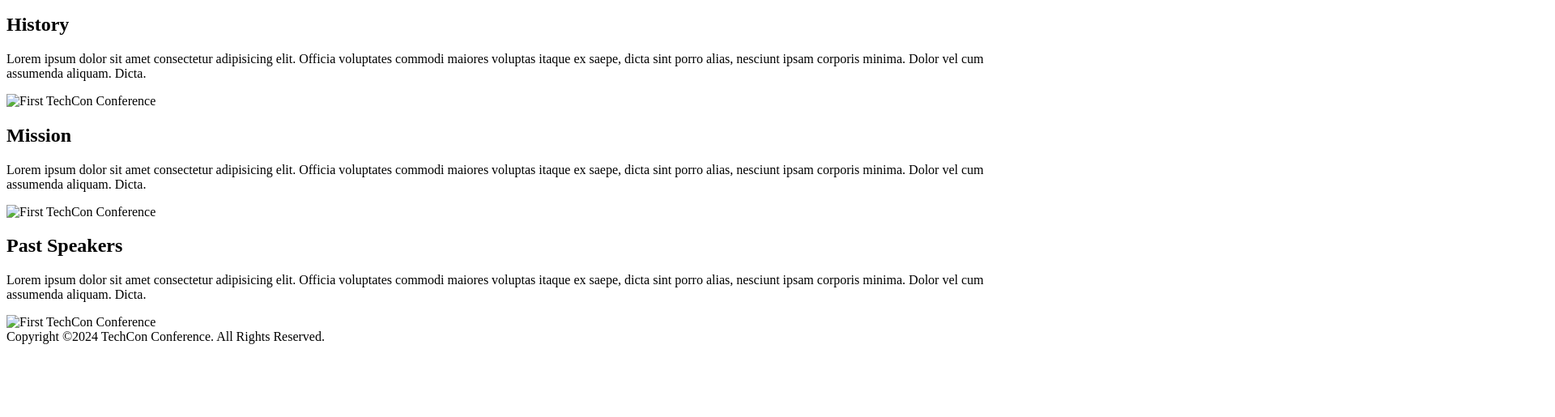
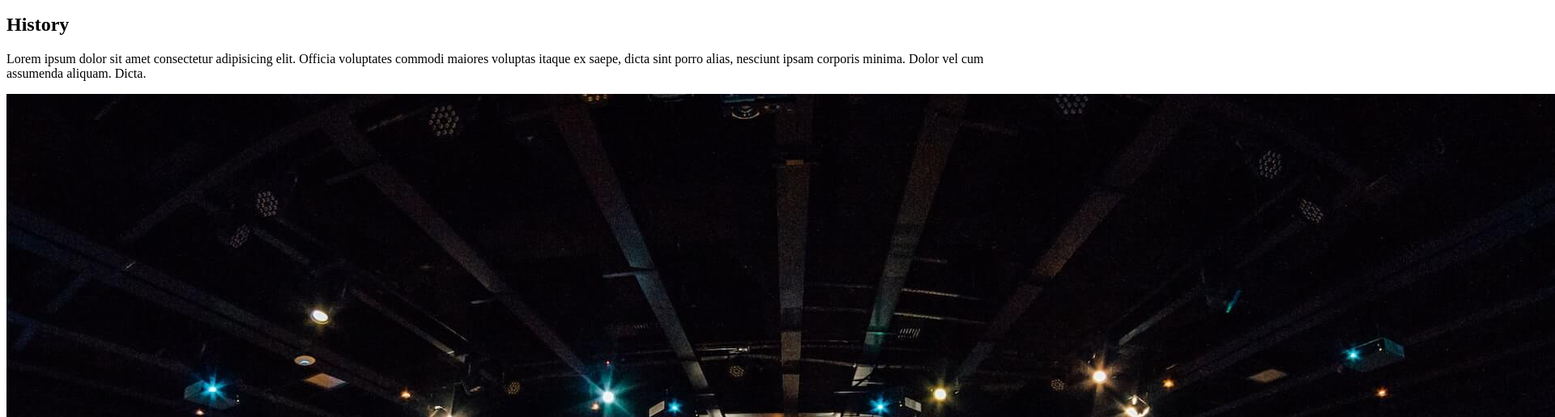
Before and after one commit to Atelski/TechCon_HTML, a plain HTML site: page techcon_website/about.html in a window 1280 px wide. Shown: the part 101-616 px from the top of the page at 81% size, 1920 px wide, since content can reach past the window. Drawn offline with Linux system fonts and the light colour scheme.

Commit message:
Add various pages of websites

```diff
--- a/techcon_website/about.html
+++ b/techcon_website/about.html
@@ -20,17 +20,17 @@
         <article>
             <h1>History</h1>
             <p>Lorem ipsum dolor sit amet consectetur adipisicing elit. Officia voluptates commodi maiores voluptas itaque ex saepe, dicta sint porro alias, nesciunt ipsam corporis minima. Dolor vel cum assumenda aliquam. Dicta.</p>
-            <img src="./Materials/" alt="First TechCon Conference">
+            <img src="./Materials/TechCon History.jpg" alt="First TechCon Conference">
         </article>
         <article>
             <h1>Mission</h1>
             <p>Lorem ipsum dolor sit amet consectetur adipisicing elit. Officia voluptates commodi maiores voluptas itaque ex saepe, dicta sint porro alias, nesciunt ipsam corporis minima. Dolor vel cum assumenda aliquam. Dicta.</p>
-            <img src="./Materials/" alt="First TechCon Conference">
+            <img src="./Materials/TechCon History.jpg" alt="First TechCon Conference">
         </article>
         <article>
             <h1>Past Speakers</h1>
             <p>Lorem ipsum dolor sit amet consectetur adipisicing elit. Officia voluptates commodi maiores voluptas itaque ex saepe, dicta sint porro alias, nesciunt ipsam corporis minima. Dolor vel cum assumenda aliquam. Dicta.</p>
-            <img src="./Materials/TechCon History.jpg" alt="First TechCon Conference">
+            <img src="./Materials/Past Speakers.jpg" alt="First TechCon Conference">
         </article>
     </main>
     <footer>
```
Also changed, not shown: techcon_website/Materials/Past Speakers.jpg (added), techcon_website/Materials/TechCon History.jpg (added), techcon_website/contact.html (added), techcon_website/register.html (added), techcon_website/schedule.html (added).
